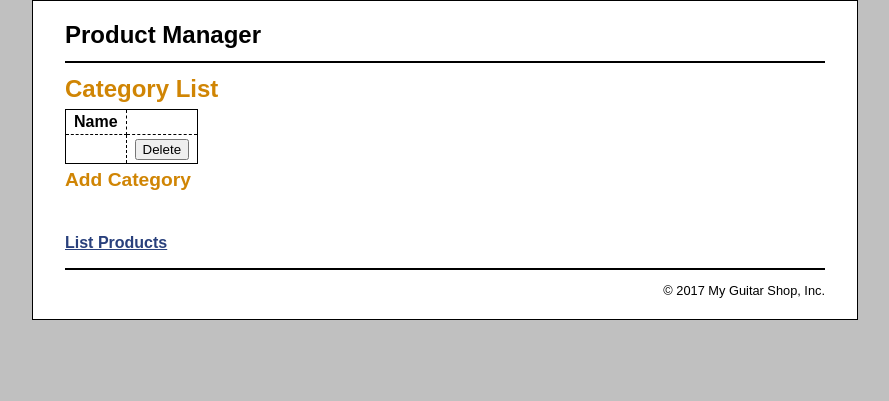
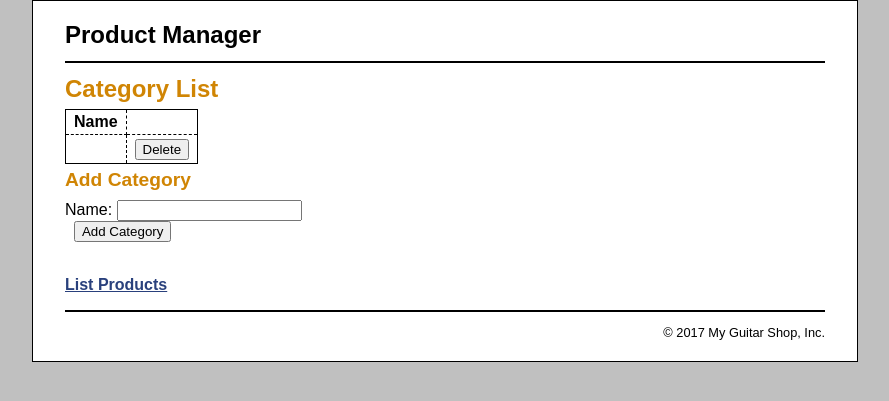
Before and after one commit to pankaj-tulaskar/ch04_1, a PHP site: page /category_list.php in a window 1280 px wide. Shown: the top 401 px of the page, without its empty margins (195-1084 px from the left). Run offline with PHP 8.4, Linux system fonts and the light colour scheme; tables that the repository leaves empty or names only in its code hold one stand-in row (values such as "Sample post"); data that the repository does not hold is empty.

Commit message:
added code that adds category in database

```diff
--- a/category_list.php
+++ b/category_list.php
@@ -44,7 +44,15 @@ $statement->closeCursor();
 
     <h2>Add Category</h2>
 
-    <!-- add code for the form here -->
+    <form action="add_category.php" method="post"
+              id="add_categoty_form">
+
+            <label>Name:</label>
+            <input type="text" name="name"><br>
+
+            <label>&nbsp;</label>
+            <input type="submit" value="Add Category"><br>
+        </form>
 
     <br>
     <p><a href="index.php">List Products</a></p>
```
